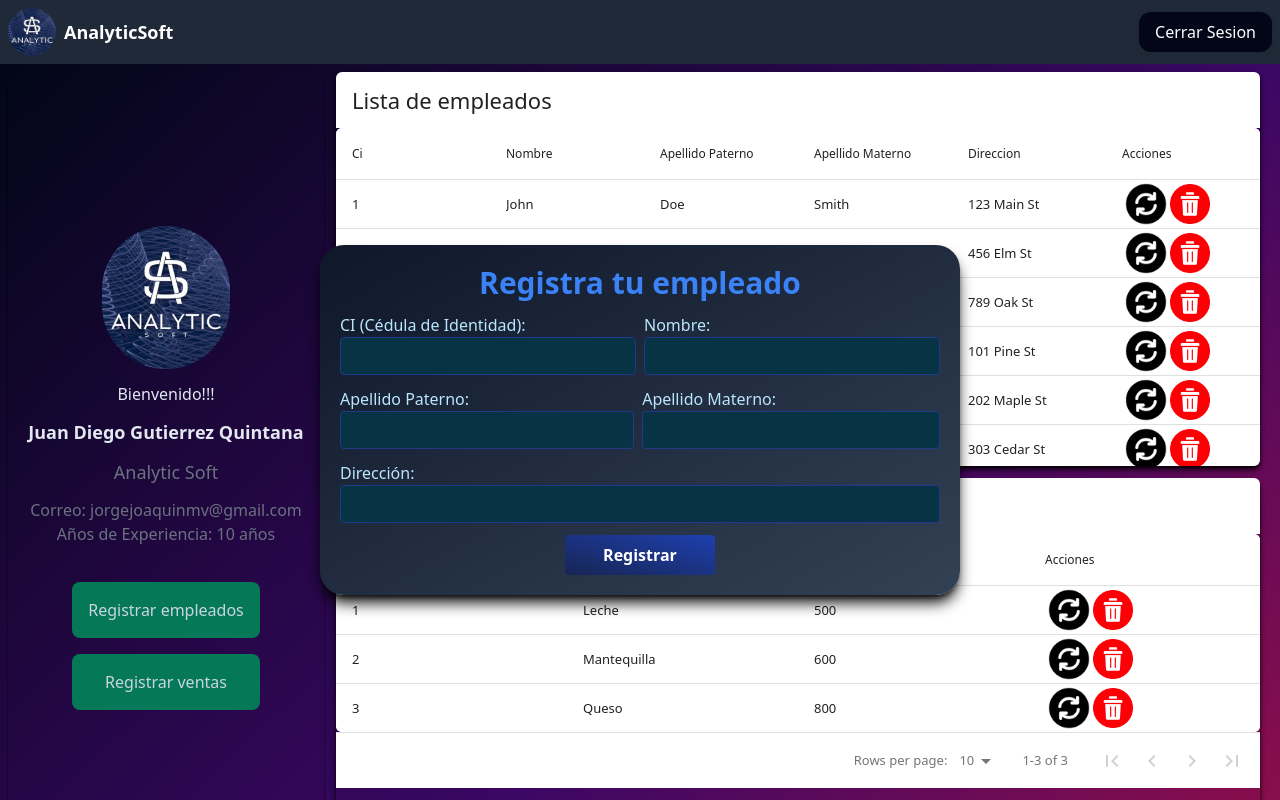
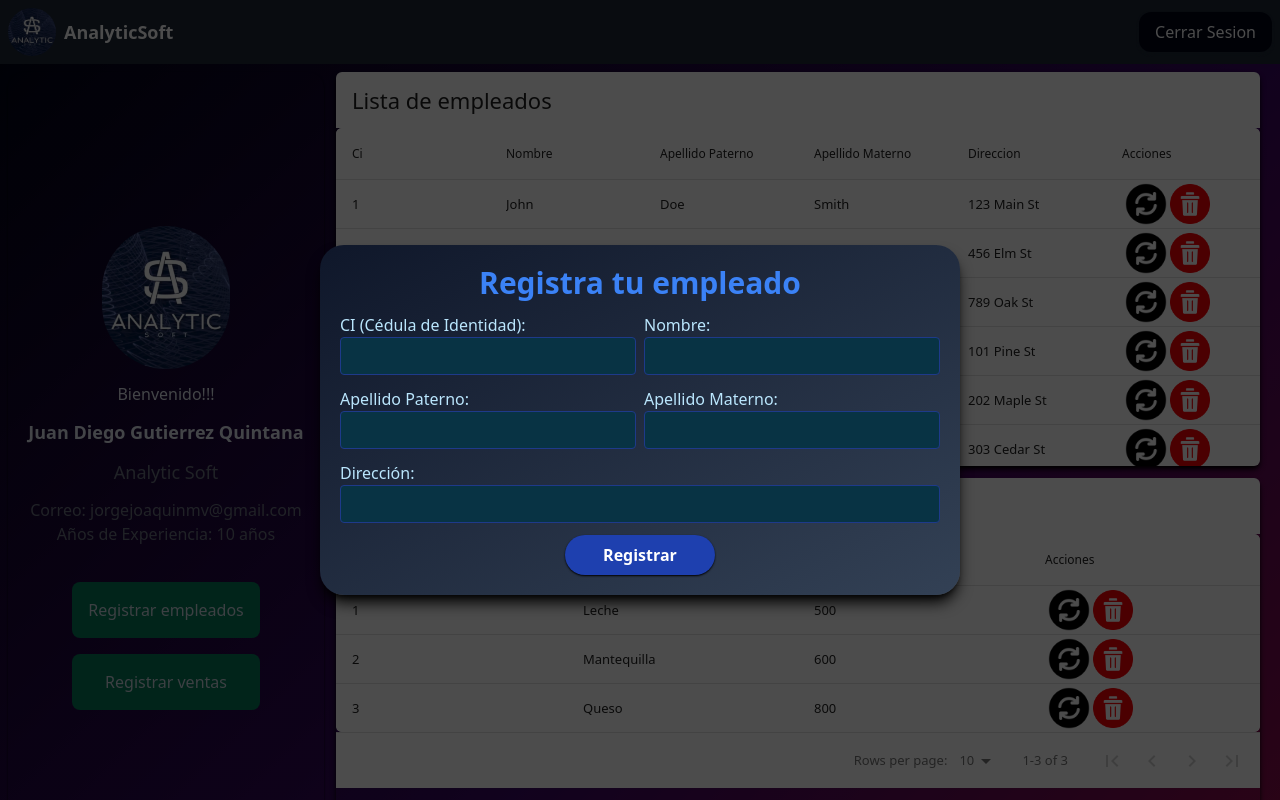
Before and after one commit to Hoakoru/analytic-soft, a React (Vite) app: page /analytic-soft/application in a window 1280 px wide. Both pictures are taken after a click on the button "Registrar empleados". Shown: the top 800 px of the page. Built offline with nearby package versions, Linux system fonts and the light colour scheme.

Commit message:
update modal style

```diff
--- a/src/components/Clients.jsx
+++ b/src/components/Clients.jsx
@@ -71,7 +71,7 @@ const Container = () => {
         </div>
 
         {/* imagen */}
-        <div className="flex-1">
+        <div className="flex-1 flex justify-center items-center">
           <img src={img1} alt="Imagen representativa" className="object-contain p-20" />
         </div>
       </div>
--- a/src/components/Container.jsx
+++ b/src/components/Container.jsx
@@ -30,7 +30,7 @@ const Container = () => {
           </div>
         </div>
 
-        <div className="flex-1">
+        <div className="flex-1 flex justify-center items-center">
           <img
             src={img1}
             alt="Imagen representativa"
--- a/src/components/FormEmployee.jsx
+++ b/src/components/FormEmployee.jsx
@@ -33,7 +33,7 @@ const FormEmployee = () => {
         productos: service.productos,
         venta: service.venta,
       }); */
-        setE(employee.find((item) => item.ci !== params.ci));
+        setE(employee.find((item) => item.ci === parseInt(params.ci, 10)));
       }
       console.log(e);
     };
@@ -47,7 +47,12 @@ const FormEmployee = () => {
         enableReinitialize={true}
         onSubmit={async (values, { resetForm }) => {
           /* createTask(values); */
+          if (params.ci) {
             console.log(values);
+            console.log("crear empleado");
+          } else {
+            console.log("actualizar empleado");
+          }
           resetForm();
           /* navigate("/suscription/plans"); */ // Ajusta esto según tu navegación
         }}
@@ -55,7 +60,7 @@ const FormEmployee = () => {
         {() => (
           <Form className="w-full p-5 space-y-3">
             <h2 className="text-blue-500 text-3xl font-semibold text-center">
-              Registra tu empleado
+              {`${params.ci ? "Actualiza" : "Registra"} tu empleado`}
             </h2>
 
             <div className="flex space-x-2">
@@ -91,7 +96,7 @@ const FormEmployee = () => {
             </div>
             <div className="flex space-x-2">
               {/* Apellido Paterno */}
-              <div>
+              <div className="flex-1">
                 <label htmlFor="apellido_p" className={labelStyles}>
                   Apellido Paterno:
                 </label>
@@ -109,7 +114,7 @@ const FormEmployee = () => {
               </div>
 
               {/* Apellido Materno */}
-              <div>
+              <div className="flex-1">
                 <label htmlFor="apellido_m" className={labelStyles}>
                   Apellido Materno:
                 </label>
@@ -146,12 +151,21 @@ const FormEmployee = () => {
             </div>
 
             <div className="flex items-center justify-center">
+              {params.ci ? (
                 <button
                   type="submit"
-                className="bg-gradient-to-bl from-blue-800 to-blue-950 hover:from-indigo-600 hover:to-indigo-800 text-white font-bold py-2 px-4 rounded focus:outline-none focus:shadow-outline w-full lg:w-1/4"
+                  className="bg-emerald-800 hover:bg-emerald-700 text-white font-bold py-2 px-4 rounded-3xl shadow-sm shadow-black w-full lg:w-1/4"
+                >
+                  Actualizar
+                </button>
+              ) : (
+                <button
+                  type="submit"
+                  className="bg-blue-800 hover:bg-blue-700 text-white font-bold py-2 px-4 rounded-3xl shadow-sm shadow-black w-full lg:w-1/4"
                 >
                   Registrar
                 </button>
+              )}
             </div>
           </Form>
         )}
--- a/src/components/FormSales.jsx
+++ b/src/components/FormSales.jsx
@@ -8,7 +8,7 @@ const FormSales = () => {
   const [formSend, onChangeFormeSend] = useState(false);
   const [s, setS] = useState({
     producto: "",
-    venta: 0,
+    venta: "",
   });
   /* importacion de los metodos mediante el contexto */
   const { createTask, setIsModalOpen, sale, setSale } = useServices();
@@ -30,10 +30,7 @@ const FormSales = () => {
         productos: service.productos,
         venta: service.venta,
       }); */
-        const saleToLoad = sale.find((item) => item.id !== params.id);
-        if (saleToLoad) {
-          setS(saleToLoad);
-        }
+        setS(sale.find((item) => item.id === parseInt(params.id, 10)));
       }
     };
     loadSale();
@@ -46,7 +43,12 @@ const FormSales = () => {
         enableReinitialize={true}
         onSubmit={async (values, { resetForm }) => {
           /* createTask(values); */
+          if (params.id) {
             console.log(values);
+            console.log("crear empleado");
+          } else {
+            console.log("actualizar empleado");
+          }
           resetForm();
           /* navigate("/suscription/plans"); */ // Ajusta esto según tu navegación
         }}
@@ -54,7 +56,7 @@ const FormSales = () => {
         {() => (
           <Form className="w-full p-5 space-y-3">
             <h2 className="text-blue-500 text-3xl font-semibold text-center">
-              Registra la venta
+              {`${params.id ? "Actualiza" : "Registra"} tu venta`}
             </h2>
 
             {/* producto */}
@@ -94,12 +96,21 @@ const FormSales = () => {
             </div>
 
             <div className="flex items-center justify-center">
+              {params.id ? (
                 <button
                   type="submit"
-                className="bg-gradient-to-bl from-blue-800 to-blue-950 hover:from-indigo-600 hover:to-indigo-800 text-white font-bold py-2 px-4 rounded focus:outline-none focus:shadow-outline w-full lg:w-1/4"
+                  className="bg-emerald-800 hover:bg-emerald-700 text-white font-bold py-2 px-4 rounded-3xl shadow-sm shadow-black w-full lg:w-1/4"
+                >
+                  Actualizar
+                </button>
+              ) : (
+                <button
+                  type="submit"
+                  className="bg-blue-800 hover:bg-blue-700 text-white font-bold py-2 px-4 rounded-3xl shadow-sm shadow-black w-full lg:w-1/4"
                 >
                   Registrar
                 </button>
+              )}
             </div>
           </Form>
         )}
--- a/src/components/GestorSells.jsx
+++ b/src/components/GestorSells.jsx
@@ -34,6 +34,7 @@ export const options = {
   },
 };
 
+const GestorSells = () => {
   const labels = [
     "Enero",
     "Febrero",
@@ -48,8 +49,7 @@ const labels = [
     "Noviembre",
     "Diciembre",
   ];
-
-export const data = {
+  const data = {
     labels,
     datasets: [
       {
@@ -73,7 +73,6 @@ export const data = {
     ],
   };
 
-const GestorSells = () => {
   return (
     <>
       <div className="h-full lg:h-96 bg-slate-200 rounded-lg shadow-md shadow-black">
--- a/src/components/Modal.jsx
+++ b/src/components/Modal.jsx
@@ -1,10 +1,10 @@
 import Modal from "react-modal";
 import { useServices } from "../context/ServiceContext";
 import { useNavigate } from "react-router-dom";
-Modal.setAppElement(document.getElementById('root'));
+Modal.setAppElement(document.getElementById("root"));
 
 const CardModal = ({ children }) => {
-  const navigate =useNavigate()
+  const navigate = useNavigate();
   const { isModalOpen, setIsModalOpen } = useServices();
 
   const closeModal = () => {
@@ -17,11 +17,14 @@ const CardModal = ({ children }) => {
       <Modal
         isOpen={isModalOpen}
         onRequestClose={closeModal}
-        overlayClassName={`fixed inset-0 z-50`}
-        className="fixed top-1/2 left-1/2 transform -translate-x-1/2 -translate-y-1/2 rounded-3xl shadow-lg shadow-black w-11/12 lg:w-1/2 bg-gradient-to-br from-slate-900 to-slate-700 mt-5"
+        overlayClassName={`fixed inset-0  z-50`}
+        className="fixed top-1/2 left-1/2 transform -translate-x-1/2 -translate-y-1/2 rounded-3xl shadow-lg shadow-black w-11/12 lg:w-1/2 bg-gradient-to-br from-slate-900 to-slate-700 mt-5 "
       >
         {children}
       </Modal>
+      {isModalOpen && (
+        <div className="fixed inset-0 bg-black opacity-70 z-40"></div>
+      )}
     </div>
   );
 };
--- a/src/pages/Application.jsx
+++ b/src/pages/Application.jsx
@@ -188,6 +188,8 @@ const Application = () => {
     },
   ];
 
+
+
   const handleUpdate = (row) => {
     setIsModalOpen(true);
     navigate(`/application/update/${row.ci}`);
```
Lines whose indentation alone changed are shown as unchanged.
